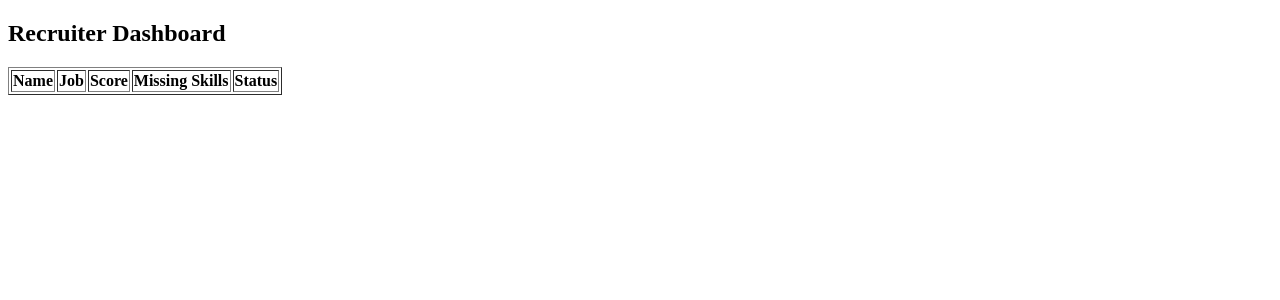
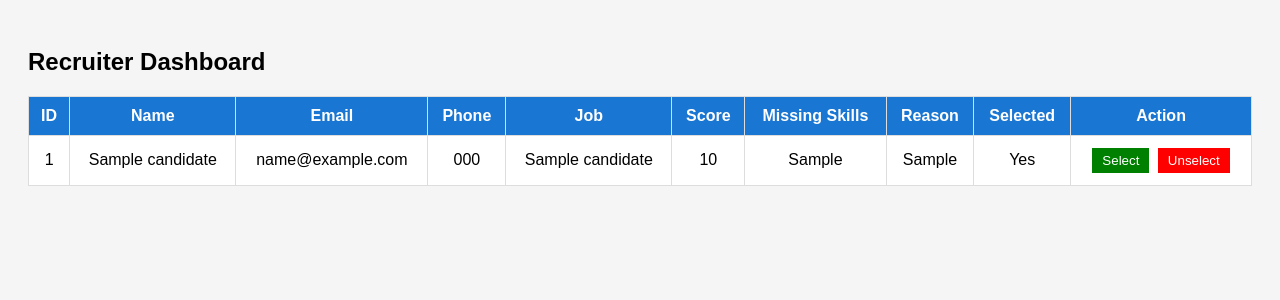
Before and after one commit to sathishasmi/ai-resume-screening-system, a FastAPI app: page /recruiter in a window 1280 px wide. Shown: the top 300 px of the page. Run offline with FastAPI, Linux system fonts and the light colour scheme; tables that the repository leaves empty hold one stand-in row (values such as "Sample post"); lists and menus that the app fills with data are empty; parts of the project's set-up code (start-up, migrations or seed data) failed here and were passed over.

Commit message:
fix data base columns error, html

```diff
--- a/app/main.py
+++ b/app/main.py
@@ -46,12 +46,12 @@ async def home(request: Request):
     )
 
 @app.get("/recruiter", response_class=HTMLResponse)
-async def recruiter_page(request: Request):
+def recruiter_page(request: Request):
     return templates.TemplateResponse(
         request,
         "recruiter.html",
         {"request": request}
-    )
+        )
 
 # -----------------------------
 # Include APIs
@@ -62,7 +62,7 @@ app.include_router(recruiter_router)
 # DB Init
 # -----------------------------
 from app.core.database import Base, engine
-from app.models import candidate, analysis, job
+from app.models import candidate,job
 
 Base.metadata.create_all(bind=engine)
 print("TABLES CREATED")
--- a/app/services/skills.py
+++ b/app/services/skills.py
@@ -22,7 +22,7 @@ def extract_skills(text):
     all_skills = list(set(all_skills))
 
     for skill in all_skills:
-        ppattern = re.escape(skill.lower())
+        pattern = re.escape(skill.lower())
         if re.search(pattern, text):
             found_skills.add(skill.lower())
 
--- a/app/templates/recruiter.html
+++ b/app/templates/recruiter.html
@@ -2,46 +2,146 @@
 <html>
 <head>
     <title>Recruiter Dashboard</title>
-    <script src="https://cdn.jsdelivr.net/npm/chart.js"></script>
+    <style>
+        body {
+            font-family: Arial;
+            background: #f5f5f5;
+            padding: 20px;
+        }
+
+        h2 {
+            margin-bottom: 20px;
+        }
+
+        table {
+            width: 100%;
+            border-collapse: collapse;
+            background: white;
+        }
+
+        th, td {
+            padding: 10px;
+            border: 1px solid #ddd;
+            text-align: center;
+        }
+
+        th {
+            background: #1976d2;
+            color: white;
+        }
+
+        button {
+            padding: 5px 10px;
+            margin: 2px;
+            border: none;
+            cursor: pointer;
+        }
+
+        .select-btn {
+            background: green;
+            color: white;
+        }
+
+        .unselect-btn {
+            background: red;
+            color: white;
+        }
+    </style>
 </head>
+
 <body>
 
 <h2>Recruiter Dashboard</h2>
 
-<table border="1" id="table">
+<table>
     <thead>
         <tr>
+            <th>ID</th>
             <th>Name</th>
+            <th>Email</th>
+            <th>Phone</th>
             <th>Job</th>
             <th>Score</th>
             <th>Missing Skills</th>
-            <th>Status</th>
+            <th>Reason</th>
+            <th>Selected</th>
+            <th>Action</th>
         </tr>
     </thead>
-    <tbody></tbody>
+    <tbody id="tableBody"></tbody>
 </table>
 
 <script>
-async function loadDashboard() {
-    const res = await fetch("/recruiter/dashboard");
+async function loadCandidates() {
+    const res = await fetch("/recruiter/candidates");
     const data = await res.json();
 
-    const tbody = document.querySelector("#table tbody");
-    tbody.innerHTML = "";
+    const table = document.getElementById("tableBody");
+    table.innerHTML = "";
 
-    data.forEach(d => {
-        tbody.innerHTML += `
-        <tr>
-            <td>${d.name}</td>
-            <td>${d.job}</td>
-            <td>${d.score}%</td>
-            <td>${d.missing_skills}</td>
-            <td>${d.status ? "Selected" : "Pending"}</td>
-        </tr>`;
+    data.forEach(c => {
+        table.innerHTML += `
+            <tr>
+                <td>${c.id}</td>
+                <td>${c.name}</td>
+                <td>${c.email}</td>
+                <td>${c.phone}</td>
+                <td>${c.job_title}</td>
+                <td>${c.score}</td>
+                <td>${c.missing_skills || "None"}</td>
+                <td>${c.reason || "-"}</td>
+                <td>${c.selected ? "Yes" : "No"}</td>
+                <td>
+                    <button class="select-btn" onclick="selectCandidate(${c.id})">Select</button>
+                    <button class="unselect-btn" onclick="unselectCandidate(${c.id})">Unselect</button>
+                </td>
+            </tr>
+        `;
     });
 }
 
-loadDashboard();
+// SELECT candidate
+async function selectCandidate(id) {
+    const reason = prompt("Enter reason for selecting:");
+
+    const formData = new FormData();
+    formData.append("id", id);
+    formData.append("selected", true);
+    formData.append("reason", reason || "Selected candidate");
+
+    const res = await fetch("/recruiter/select", {
+        method: "POST",
+        body: formData
+    });
+
+    const result = await res.json();
+    alert(result.message);
+
+    loadCandidates();
+}
+
+// UNSELECT candidate
+async function unselectCandidate(id) {
+    const reason = prompt("Enter reason for unselecting:");
+
+    const formData = new FormData();
+    formData.append("id", id);
+    formData.append("selected", false);
+    formData.append("reason", reason || "Rejected candidate");
+
+    const res = await fetch("/recruiter/select", {
+        method: "POST",
+        body: formData
+    });
+
+    const result = await res.json();
+    alert(result.message);
+
+    loadCandidates();
+}
+
+// Load data on page open
+loadCandidates();
 </script>
 
 </body>
```
Also changed, not shown: app/api/candidate.py (+12 -10 lines), app/api/recruiter.py (+22 -71 lines), app/models/analysis.py (deleted, +0 -15 lines), app/models/candidate.py (+4 -4 lines), app/templates/index.html (+12 -6 lines), train_model.py (deleted, +0 -64 lines).
